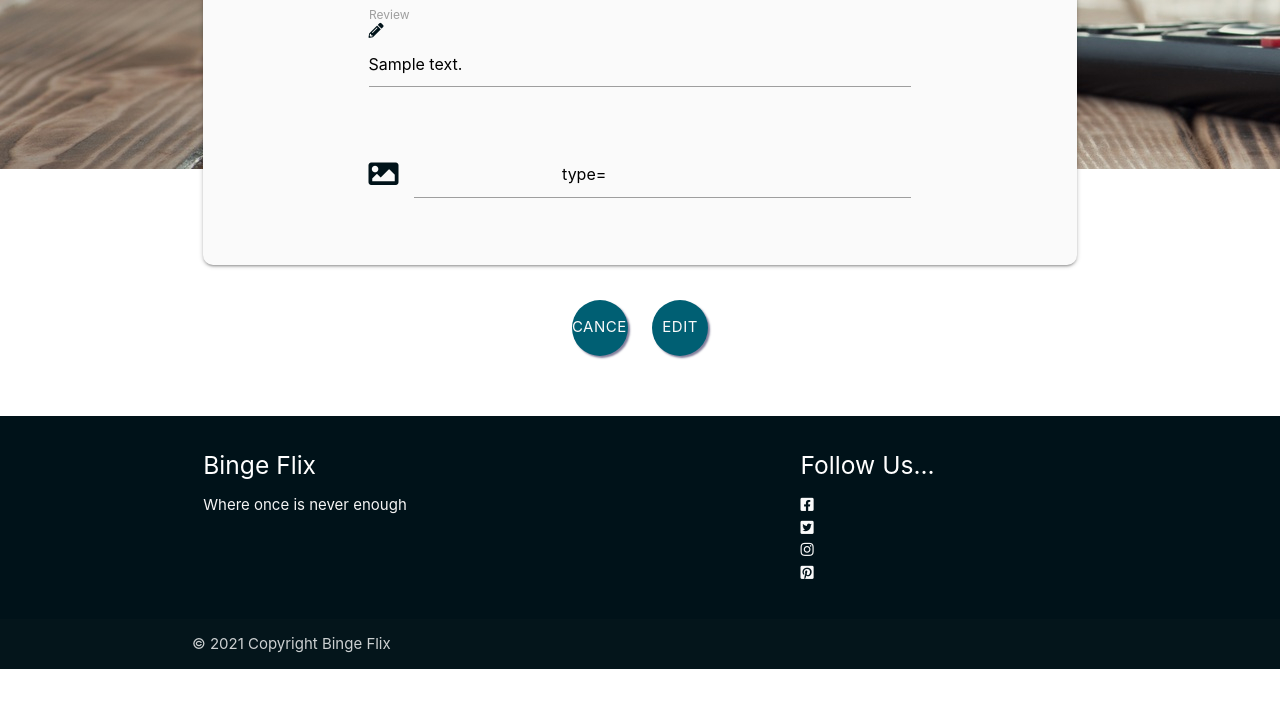
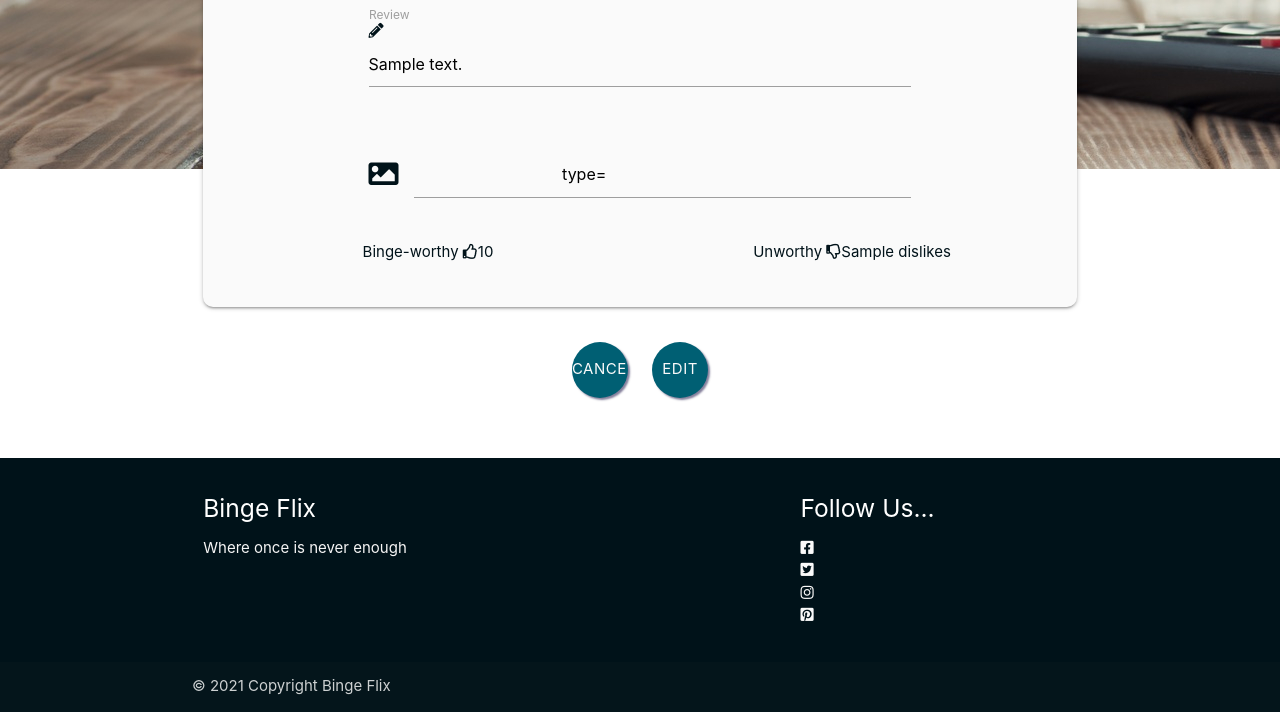
Before and after one commit to Code-Institute-Submissions/pbaker321-Binge-Flix, a Flask app: template templates/edit_show.html in a window 1280 px wide. Shown: the part 960-1672 px from the top of the page. Before the commit the page ends 1629 px from the top, so only its background shows below. Run offline with Flask 2, Linux system fonts and the light colour scheme; the template is opened without the code that fills it: most values are stand-ins (such as "Sample title", 1, 10 or a date in 2020); some libraries are stand-ins or nearby versions.

Commit message:
stopped likes from reseting when edit, add modal

```diff
--- a/templates/edit_show.html
+++ b/templates/edit_show.html
@@ -101,6 +101,15 @@
                                 <label for="show_image"></label>
                             </div>
                         </div>
+                        <!-- Like and dislike -->
+                        <div class="row">
+                            <div class="col s12 m6 center-align">
+                                <span>Binge-worthy <i class="far fa-thumbs-up"></i>{{ show.likes }}</span>
+                            </div>
+                            <div class="col s12 m6 center-align">
+                                <span>Unworthy <i class="far fa-thumbs-down"></i>{{ show.dislikes }}</span>
+                            </div>
+                        </div>
                     </div>
                     <!-- Submit Button -->
                     <div class="row">
@@ -109,10 +118,26 @@
                                 Cancel
                                 <i class="far fa-times-circle"></i>
                             </a>
-                            <button class="btn-floating btn-large waves-effect show-btn" type="submit">
+                            <button data-target="{{ show._id }}" class="btn-floating btn-large waves-effect show-btn modal-trigger" type="submit">
                                 Edit
                                 <i class="far fa-check-circle"></i>
                             </button>
+                        </div>
+                    </div>
+                    <!-- Modal Structure -->
+                    <div id="{{ show._id }}" class="modal">
+                        <div class="modal-content">
+                            <h4>WARNING!</h4>
+                            <p>Your about to edit <strong>{{ show.show_name }}!</strong></p>
+                        </div>
+                        <div class="modal-footer">
+                            <a href="{{ url_for('get_shows') }}" class="modal-action modal-close btn-floating btn-large waves-effect show-btn">
+                            Cancel
+                            </a>
+                            <a href="{{ url_for('edit_show', show_id=show._id) }}" data-target="{{ show._id }}"
+                            class="btn-floating btn-large waves-effect show-btn">
+                            Edit
+                            </a>
                         </div>
                     </div>
                 </form>
```
